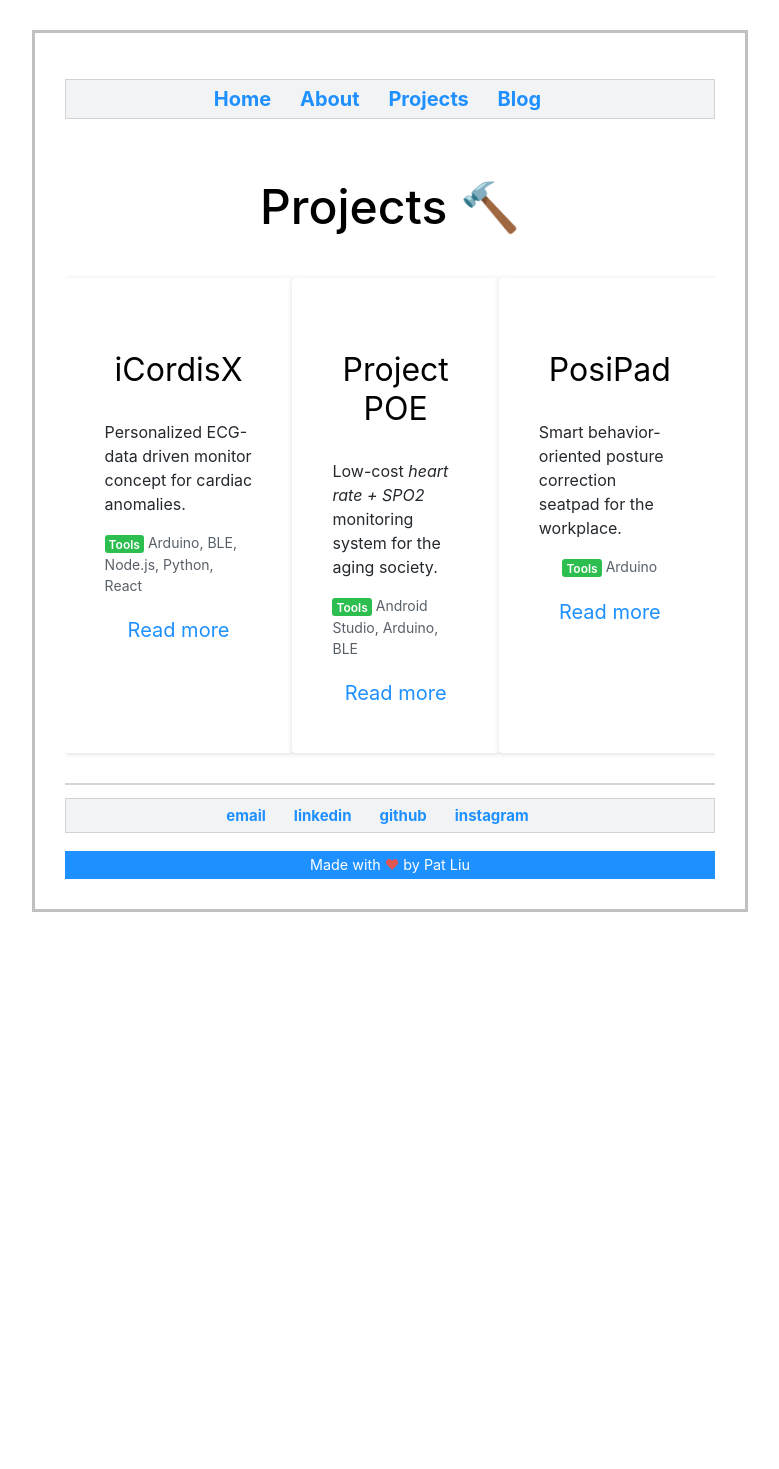
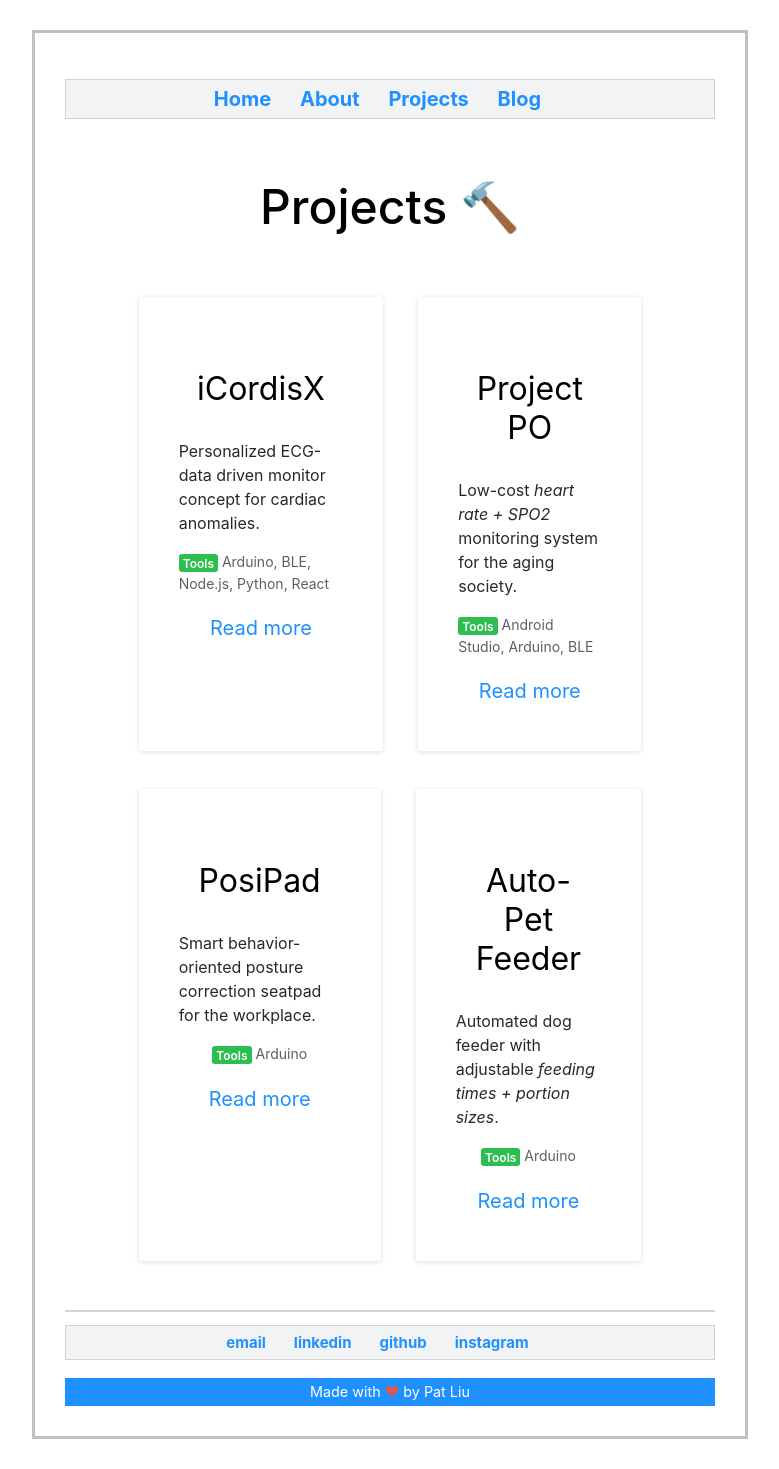
Before and after one commit to pat-liu/WebsiteV1, a Jekyll site: the page built from projects/index.html, in a window 1280 px wide. Shown: the whole page, without its empty margins (152-931 px from the left). Built offline with Jekyll 4.4.1, drawn with Linux system fonts in a browser that asks for light colours; before the commit the page ends 942 px from its top, so only the background shows below that.

Commit message:
Update index.html

```diff
--- a/projects/index.html
+++ b/projects/index.html
@@ -7,6 +7,7 @@ title: Projects
   <h1>Projects 🔨</h1>
   <div style="text-align:center;">
 
+      <div class="flexbox">
     <div class="box">
 <h1 class="projectheader">iCordisX</h1>
 <p class="projecttext" style="text-align: left">Personalized ECG-data driven monitor concept for cardiac anomalies.
@@ -18,35 +19,37 @@ title: Projects
     </div>
 
     <div class="box">
-<h1 class="projectheader">Project POE</h1>
+<h1 class="projectheader">Project PO</h1>
 <p class="projecttext" style="text-align: left">Low-cost <i>heart rate + SPO2</i> monitoring system for the aging society.
   </p>
 <p class="projecttext" style="font-size: 14px !important;color: #586069 !important; text-align: left">
   <span class="green">Tools</span> Android Studio, Arduino, BLE
 </p>
-<a href ="./projectpoe.html" style="line-height: 2em">Read more</a>
+<a href ="./projectpo.html" style="line-height: 2em">Read more</a>
+    </div>
     </div>
 
+    <div class="flexbox">
     <div class="box">
 <h1 class="projectheader">PosiPad</h1>
 <p class="projecttext" style="text-align: left">Smart behavior-oriented posture correction seatpad for the workplace.
   </p>
-<p class="projecttext" style="font-size: 14px !important;color: #586069 !important;">
+<p class="projecttext" style="font-size: 14px !important;color: #586069 !important; text-align: center">
   <span class="green">Tools</span> Arduino
 </p>
 <a href ="./posipad.html" style="line-height: 2em">Read more</a>
     </div>
 
     <div class="box">
-        <h1 class="projectheader">Feedy</h1>
+        <h1 class="projectheader">Auto-Pet Feeder</h1>
         <p class="projecttext" style="text-align: left">Automated dog feeder with adjustable <i>feeding times + portion sizes</i>.
           </p>
-        <p class="projecttext" style="font-size: 14px !important;color: #586069 !important;">
+        <p class="projecttext" style="font-size: 14px !important;color: #586069 !important;text-align: center">
           <span class="green">Tools</span> Arduino
         </p>
         <a href ="./autopetfeeder" style="line-height: 2em">Read more</a>
     </div>
-
+</div>
     <!--
     <a href = "./icordisx.html"><div id="rectangle"><p>iCordisX</p></div></a>
  <a href = "./projectpoe.html"><div id="rectangle"><p>Project POE</p></div></a>
```
